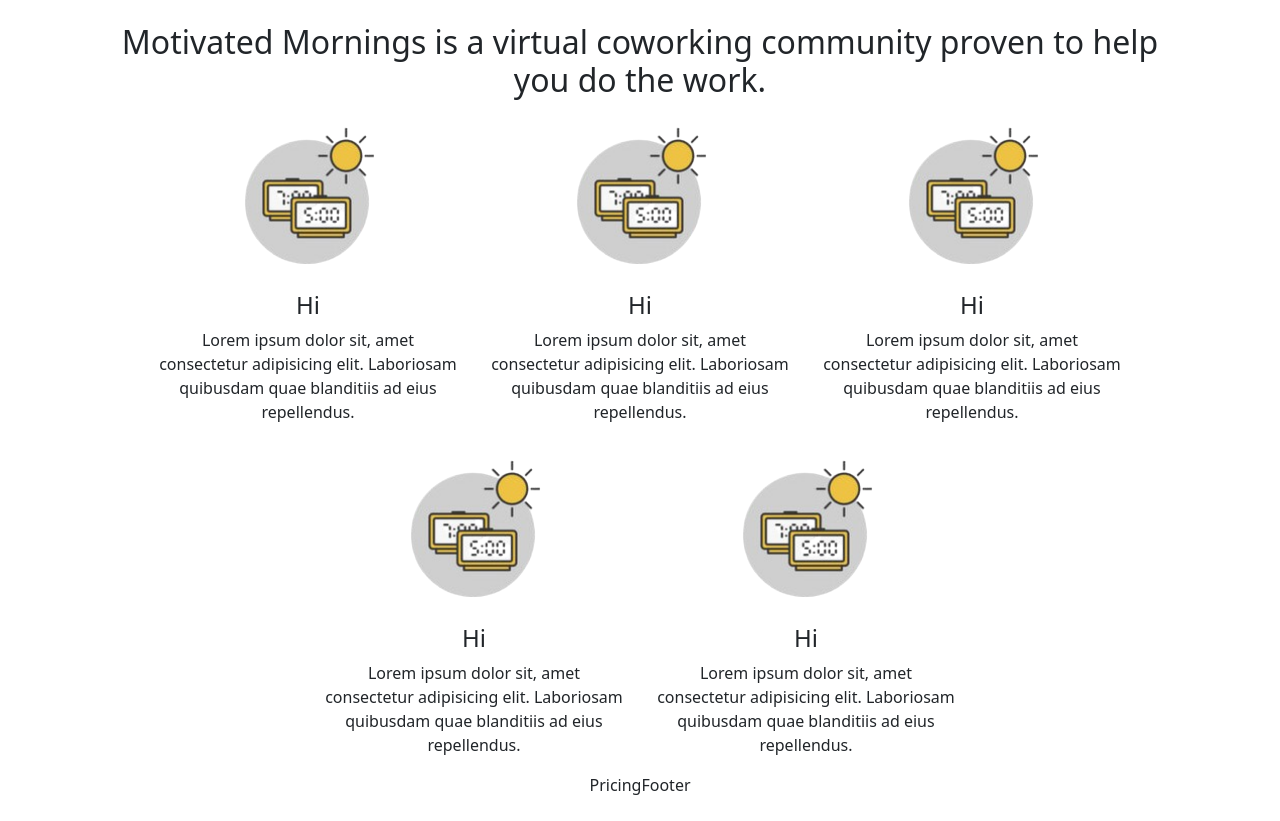
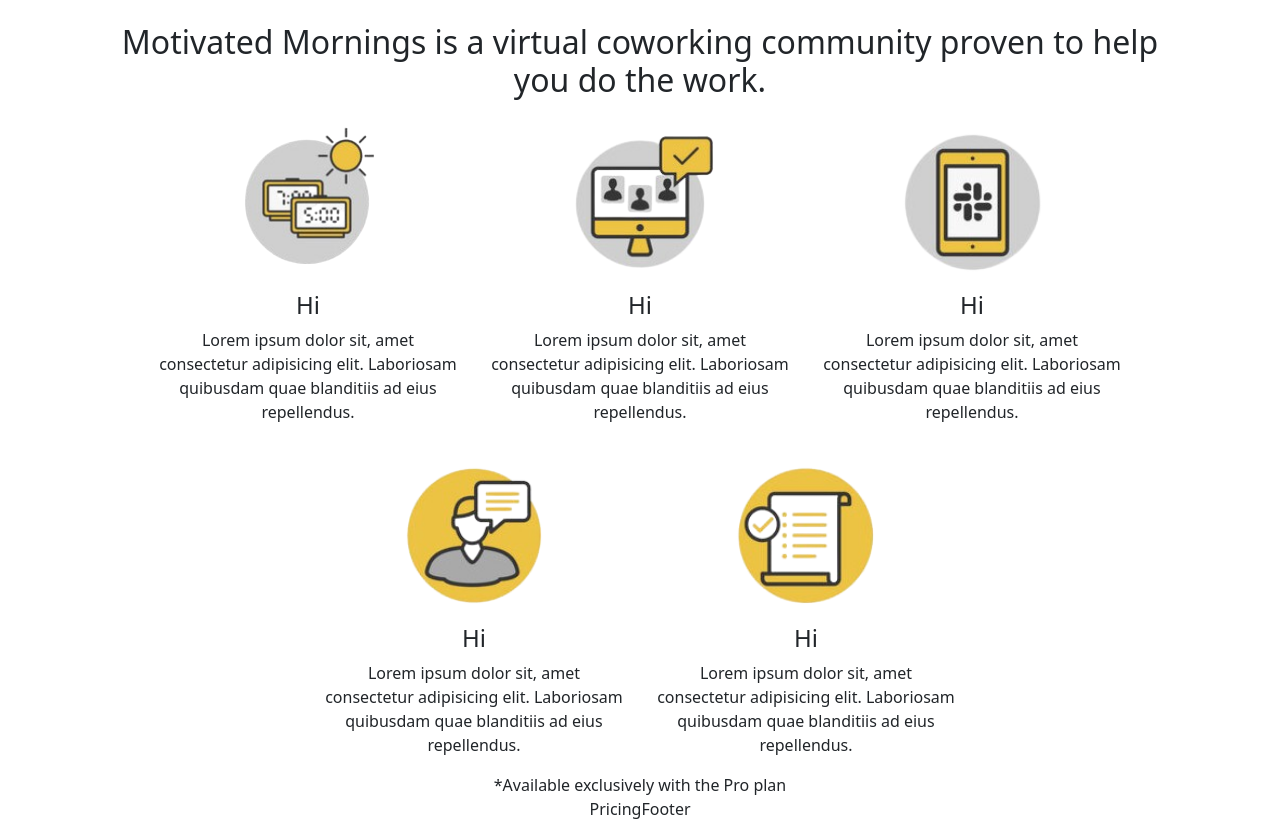
Before and after one commit to Ajith369369/motivated-mornings-frontend, a React (Vite) app: page / in a window 1280 px wide. Shown: the part 1200-2021 px from the top of the page. Before the commit the page ends 1997 px from the top, so only its background shows below. Built offline with nearby package versions, Linux system fonts and the light colour scheme.

Commit message:
Fix image links.

```diff
--- a/src/components/Features.jsx
+++ b/src/components/Features.jsx
@@ -22,7 +22,7 @@
               </p>
             </div>
             <div className="flex-items d-flex flex-column justify-content-center align-items-center m-3">
-              <img className="flex-img" src="/src/assets/morning.png" alt="" />
+              <img className="flex-img" src="/src/assets/virtual.png" alt="" />
               <h4 className="my-2">Hi</h4>
               <p className="m-0 text-center">
                 Lorem ipsum dolor sit, amet consectetur adipisicing elit.
@@ -30,7 +30,7 @@
               </p>
             </div>
             <div className="flex-items d-flex flex-column justify-content-center align-items-center m-3">
-              <img className="flex-img" src="/src/assets/morning.png" alt="" />
+              <img className="flex-img" src="/src/assets/private.png" alt="" />
               <h4 className="my-2">Hi</h4>
               <p className="m-0 text-center">
                 Lorem ipsum dolor sit, amet consectetur adipisicing elit.
@@ -38,7 +38,11 @@
               </p>
             </div>
             <div className="flex-items d-flex flex-column justify-content-center align-items-center m-3">
-              <img className="flex-img" src="/src/assets/morning.png" alt="" />
+              <img
+                className="flex-img"
+                src="/src/assets/productivity.png"
+                alt=""
+              />
               <h4 className="my-2">Hi</h4>
               <p className="m-0 text-center">
                 Lorem ipsum dolor sit, amet consectetur adipisicing elit.
@@ -46,7 +50,7 @@
               </p>
             </div>
             <div className="flex-items d-flex flex-column justify-content-center align-items-center m-3">
-              <img className="flex-img" src="/src/assets/morning.png" alt="" />
+              <img className="flex-img" src="/src/assets/tailored.png" alt="" />
               <h4 className="my-2">Hi</h4>
               <p className="m-0 text-center">
                 Lorem ipsum dolor sit, amet consectetur adipisicing elit.
@@ -54,6 +58,9 @@
               </p>
             </div>
           </div>
+          <p className="m-0 text-center">
+            *Available exclusively with the Pro plan
+          </p>
         </div>
         <div className="col-md-1"></div>
       </div>
```
